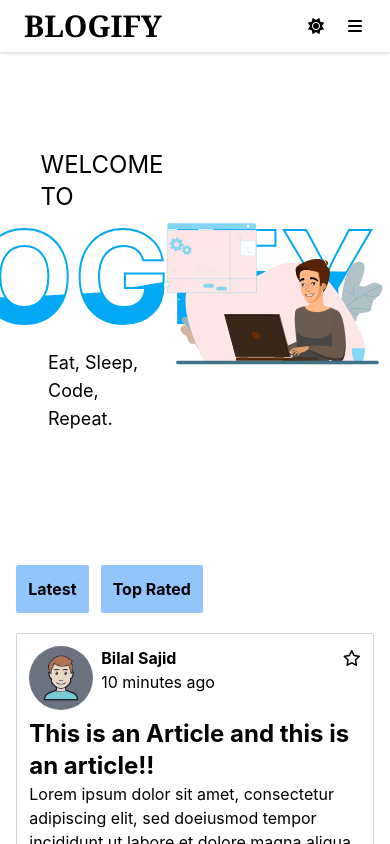
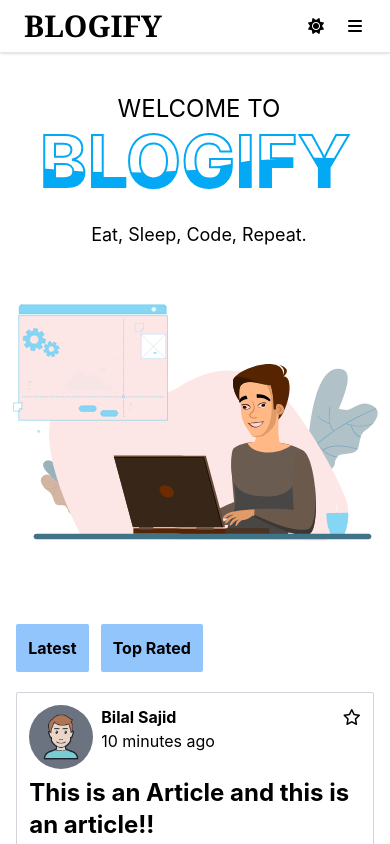
Before and after one commit to BilalSajid173/Blog-app-frontend, a React (Create React App) app: page / in a window 390 px wide. Shown: the top 844 px of the page. Built offline with nearby package versions, Linux system fonts and the light colour scheme.

Commit message:
add responsiveness

```diff
--- a/src/components/Home/Homepage.js
+++ b/src/components/Home/Homepage.js
@@ -128,18 +128,22 @@ const Home = () => {
         ></img>
       </div> */}
       <div className="flex flex-wrap justify-center dark:text-gray-100">
-        <div className="w-[40%] flex flex-col pt-24 items-center pl-10">
+        <div className="pt-10 mb-10 md:mb-0 w-full md:w-[45%] flex flex-col md:pt-24 items-center lg:pl-10">
           <h1 className="text-2xl pl-2">WELCOME TO</h1>
           <div className={`${classes.content} flex flex-wrap justify-center`}>
-            <h1 className="text-8xl font-bold">BLOGIFY</h1>
-            <h1 className="text-8xl font-bold">BLOGIFY</h1>
+            <h1 className="text-7xl sm:text-9xl md:text-7xl lg:text-8xl xl:text-9xl font-bold">
+              BLOGIFY
+            </h1>
+            <h1 className="text-7xl sm:text-9xl md:text-7xl lg:text-8xl xl:text-9xl font-bold">
+              BLOGIFY
+            </h1>
           </div>
           <p className="pl-2 text-lg">Eat, Sleep, Code, Repeat.</p>
         </div>
         {/* get started button here */}
         <div
           ref={container}
-          className="container flex flex-wrap justify-center md:my-6 w-[60%] h-[30rem]"
+          className="mb-10 md:mb-0 w-full container flex flex-wrap justify-center md:my-6 md:h-[20rem] lg:h-[25rem] md:w-[55%] xl:h-[30rem]"
         ></div>
       </div>
       <TopPicks articles={articles.slice(0, 3)} />
--- a/src/components/Home/TextEffects.module.css
+++ b/src/components/Home/TextEffects.module.css
@@ -2,12 +2,42 @@
   display: flex;
   flex-wrap: wrap;
   position: relative;
-  height: 8.5rem;
 }
+
+@media (min-width:300px){
+  .content{
+    height:6rem;
+  }
+}
+
+@media (min-width:640px){
+  .content{
+    height:9rem;
+  }
+}
+
+@media (min-width: 768px){
+  .content{
+    height:5.5rem;
+  }
+}
+
+ @media (min-width: 1024px) {
+  .content {
+    height: 7rem;
+  }
+}
+
+
+@media (min-width: 1280px) {
+  .content {
+    height: 8.5rem;
+  }
+}
+
 
 .content h1 {
   color: #fff;
-  font-size: 8rem;
   position: absolute;
 }
 
```
